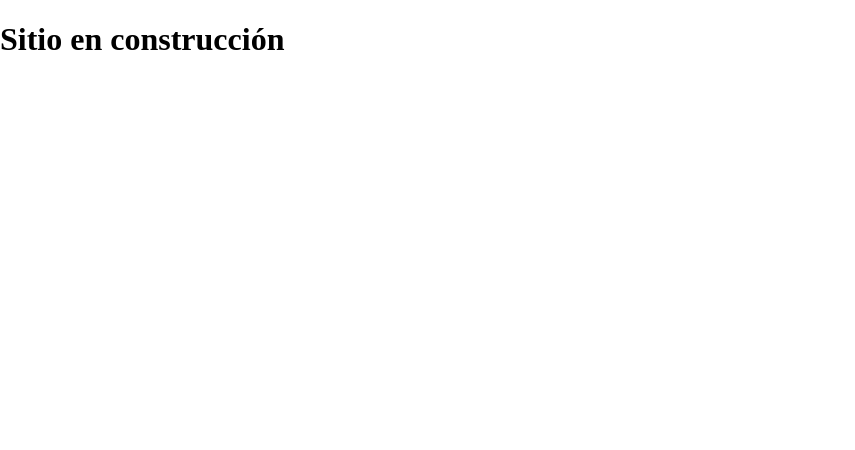
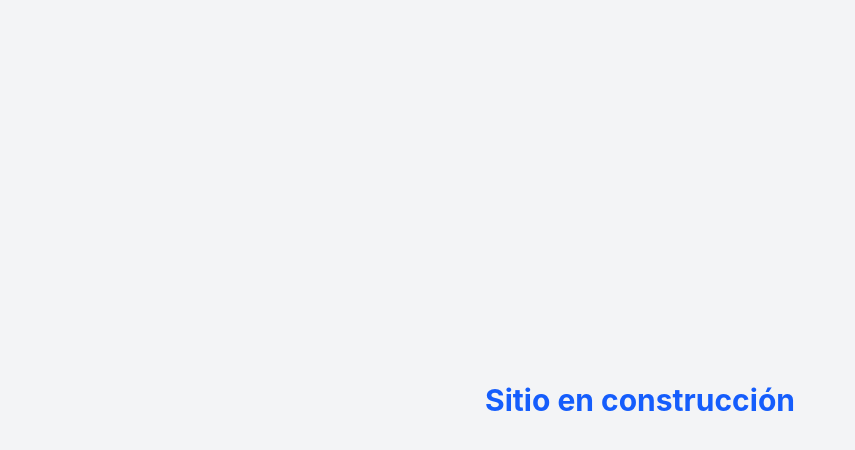
Before and after one commit to juanmaqss/Concesionaria, a React (Vite) app: page / in a window 1280 px wide. Shown: the top 450 px of the page, without its empty margins (0-855 px from the left). Built offline with nearby package versions, Linux system fonts and the light colour scheme.

Commit message:
chore: instalar y configurar Tailwind CSS

```diff
--- a/package.json
+++ b/package.json
@@ -10,8 +10,10 @@
     "preview": "vite preview"
   },
   "dependencies": {
+    "@tailwindcss/vite": "^4.3.3",
     "react": "^19.3.1",
-    "react-dom": "^19.3.1"
+    "react-dom": "^19.3.1",
+    "tailwindcss": "^4.3.3"
   },
   "devDependencies": {
     "@eslint/js": "^10.0.1",
--- a/src/App.tsx
+++ b/src/App.tsx
@@ -1,7 +1,7 @@
 export default function App() {
   return (
-    <main>
-      <h1>Sitio en construcción</h1>
+    <main className="flex min-h-screen items-center justify-center bg-gray-100">
+      <h1 className="text-3xl font-bold text-blue-600">Sitio en construcción</h1>
     </main>
   )
 }
--- a/src/index.css
+++ b/src/index.css
@@ -1,3 +1 @@
-body {
-  margin: 0;
-}
+@import "tailwindcss";
--- a/vite.config.ts
+++ b/vite.config.ts
@@ -1,7 +1,8 @@
 import react from '@vitejs/plugin-react'
+import tailwindcss from '@tailwindcss/vite'
 import { defineConfig } from 'vite'
 
 // https://vite.dev/config/
 export default defineConfig({
-  plugins: [react()],
+  plugins: [react(), tailwindcss()],
 })
```
Also changed, not shown: 1 other file (tests, documents, lock files or other folders).
